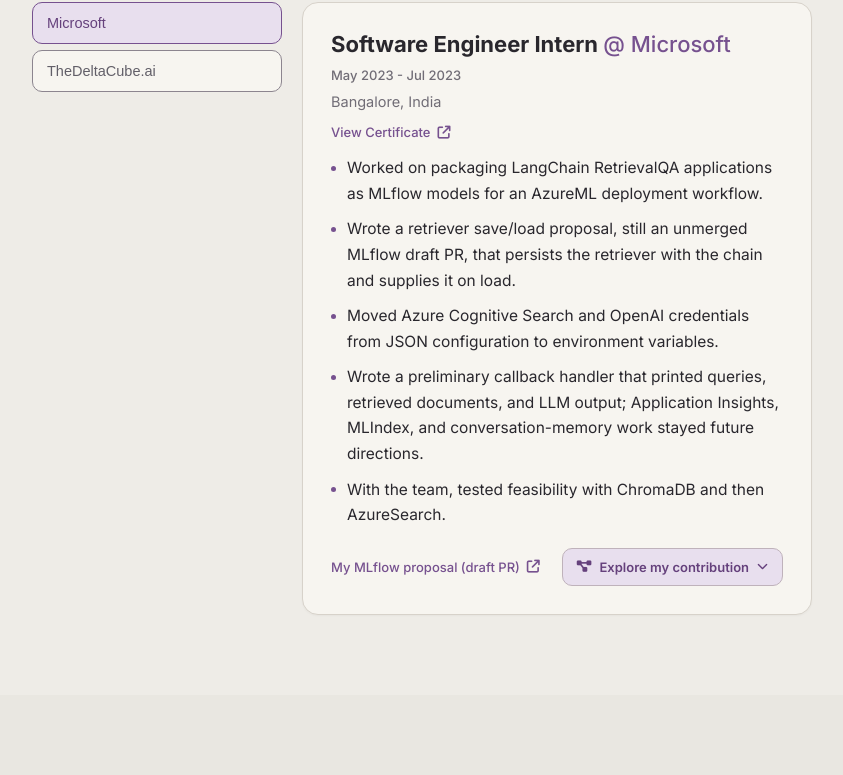
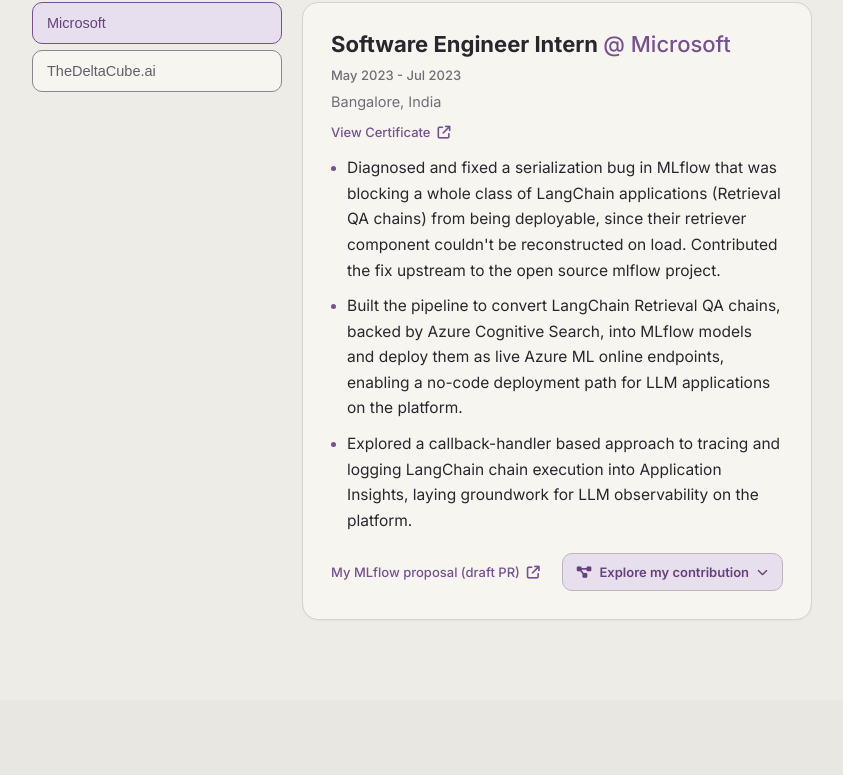
Before and after one commit to RitamCODE/Ritam-s-Portfolio-Website, a React (Vite) app: page / in a window 1280 px wide. Shown: the part 2288-3063 px from the top of the page, without its empty margins (368-1211 px from the left). Built offline with nearby package versions, Linux system fonts and the light colour scheme.

Commit message:
Replace Microsoft experience bullets with three-bullet version
Co-Authored-By: Claude Sonnet 5.5 <noreply@anthropic.com>

```diff
--- a/src/data/portfolioData.js
+++ b/src/data/portfolioData.js
@@ -103,11 +103,9 @@ export const experienceItems = [
     walkthrough: 'microsoft',
     links: [{ label: 'My MLflow proposal (draft PR)', href: 'https://github.com/mlflow/mlflow/pull/8980' }],
     points: [
-      'Worked on packaging LangChain RetrievalQA applications as MLflow models for an AzureML deployment workflow.',
-      'Wrote a retriever save/load proposal, still an unmerged MLflow draft PR, that persists the retriever with the chain and supplies it on load.',
-      'Moved Azure Cognitive Search and OpenAI credentials from JSON configuration to environment variables.',
-      'Wrote a preliminary callback handler that printed queries, retrieved documents, and LLM output; Application Insights, MLIndex, and conversation-memory work stayed future directions.',
-      'With the team, tested feasibility with ChromaDB and then AzureSearch.'
+      "Diagnosed and fixed a serialization bug in MLflow that was blocking a whole class of LangChain applications (Retrieval QA chains) from being deployable, since their retriever component couldn't be reconstructed on load. Contributed the fix upstream to the open source mlflow project.",
+      'Built the pipeline to convert LangChain Retrieval QA chains, backed by Azure Cognitive Search, into MLflow models and deploy them as live Azure ML online endpoints, enabling a no-code deployment path for LLM applications on the platform.',
+      'Explored a callback-handler based approach to tracing and logging LangChain chain execution into Application Insights, laying groundwork for LLM observability on the platform.'
     ]
   },
   {
```
Also changed, not shown: 1 other file (tests, documents, lock files or other folders).
